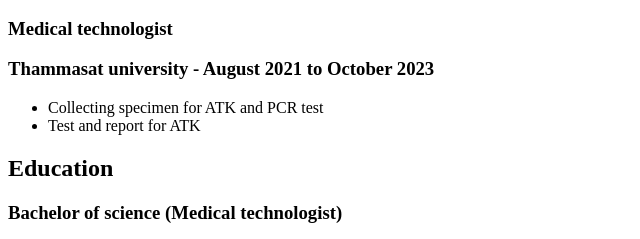
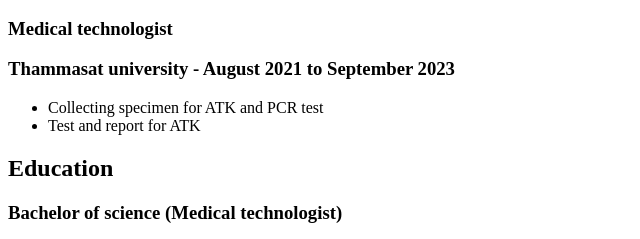
Before and after one commit to Tranfersafety/MY-RESUME, a plain HTML site: page index.html in a window 1280 px wide. Shown: the part 402-641 px from the top of the page, 0-640 px from the left. Drawn offline with Linux system fonts and the light colour scheme.

Commit message:
edit month work

```diff
--- a/index.html
+++ b/index.html
@@ -26,7 +26,7 @@
       <section>
         <h2><strong>Experience</strong></h2>
         <h3><strong>Medical technologist</strong></h3>
-        <h3>Thammasat university - August 2021 to October 2023</h3>
+        <h3>Thammasat university - August 2021 to September 2023</h3>
         <ul>
           <li>Collecting specimen for ATK and PCR test</li>
           <li>Test and report for ATK</li>
```
